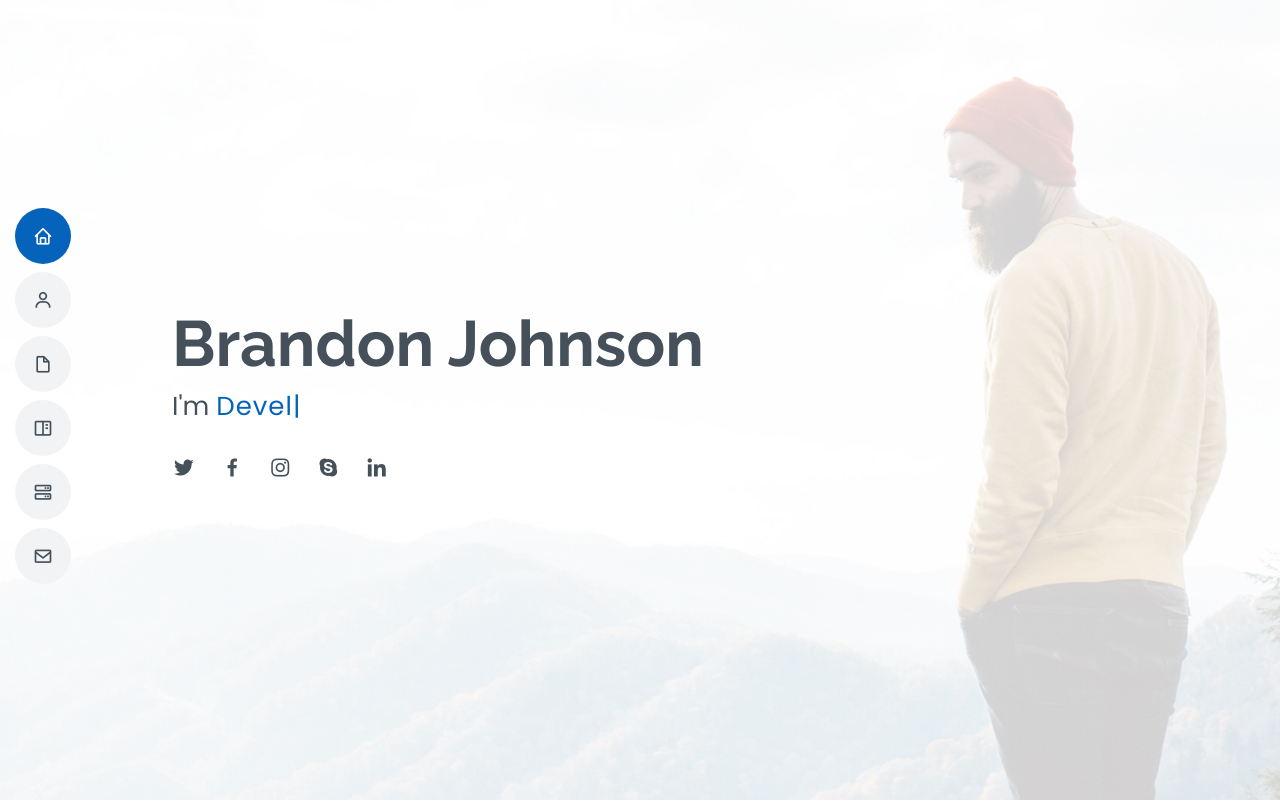
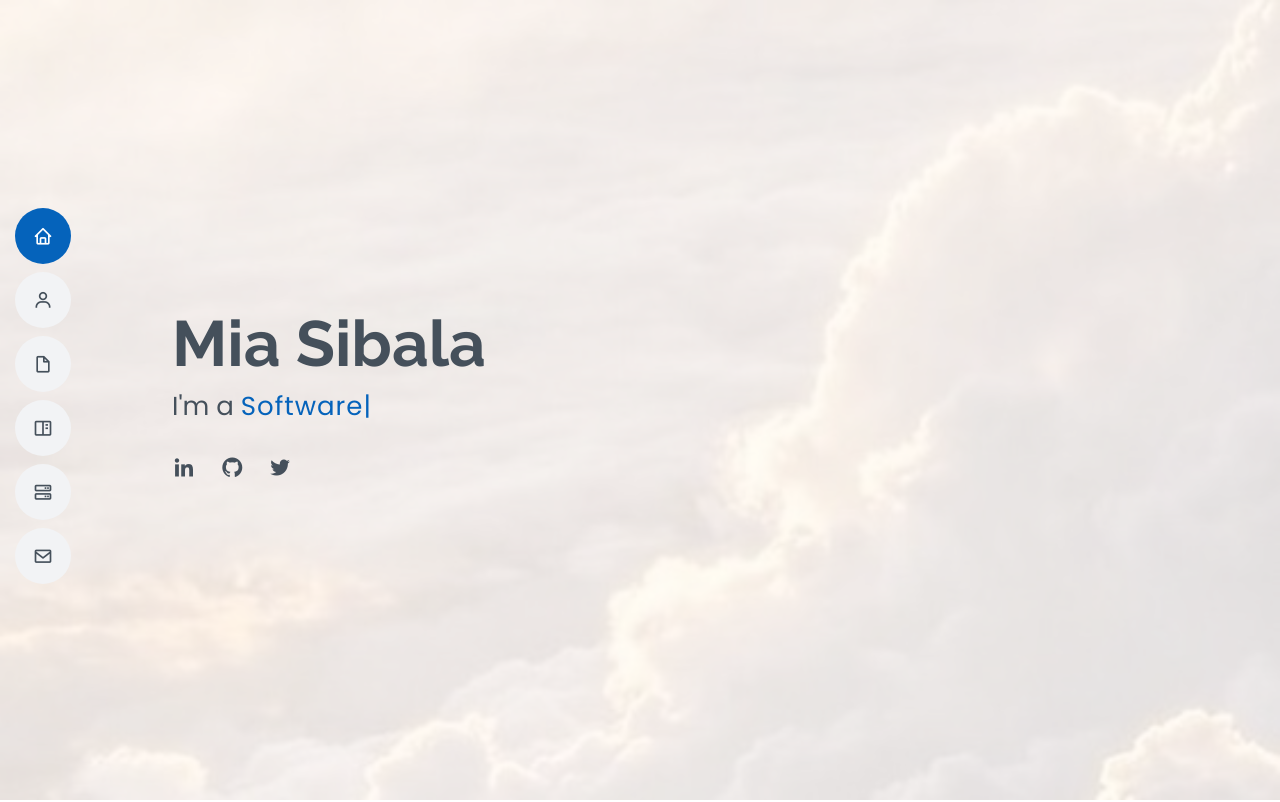
Before and after one commit to msibala/my-portfolio-course, a plain HTML site: page index.html in a window 1280 px wide. Shown: the top 802 px of the page. Drawn offline with nearby package versions, Linux system fonts and the light colour scheme.

Commit message:
fix favicon image & hero

```diff
--- a/assets/css/style.css
+++ b/assets/css/style.css
@@ -284,7 +284,7 @@ h6 {
 #hero {
   width: 100%;
   height: 100vh;
-  background: url("../img/hero-bg.jpg") top right no-repeat;
+  background: url("../img/bg.jpg") top right no-repeat;
   background-size: cover;
   position: relative;
 }
--- a/index.html
+++ b/index.html
@@ -5,12 +5,13 @@
   <meta charset="utf-8">
   <meta content="width=device-width, initial-scale=1.0" name="viewport">
 
-  <title>MyResume Bootstrap Template - Index</title>
+  <title>Mia Sibala</title>
+  <!-- why doesn't it change after i refresh it -->
   <meta content="" name="description">
   <meta content="" name="keywords">
 
   <!-- Favicons -->
-  <link href="assets/img/favicon.png" rel="icon">
+  <link href="assets/img/logo.png" rel="icon">
   <link href="assets/img/apple-touch-icon.png" rel="apple-touch-icon">
 
   <!-- Google Fonts -->
@@ -59,14 +60,12 @@
   <!-- ======= Hero Section ======= -->
   <section id="hero" class="d-flex flex-column justify-content-center">
     <div class="container" data-aos="zoom-in" data-aos-delay="100">
-      <h1>Brandon Johnson</h1>
-      <p>I'm <span class="typed" data-typed-items="Designer, Developer, Freelancer, Photographer"></span></p>
+      <h1>Mia Sibala</h1>
+      <p>I'm a <span class="typed" data-typed-items="Fullstack Developer, Software Engineer, Eth Global Hacker, Data Analyst"></span></p>
       <div class="social-links">
-        <a href="#" class="twitter"><i class="bx bxl-twitter"></i></a>
-        <a href="#" class="facebook"><i class="bx bxl-facebook"></i></a>
-        <a href="#" class="instagram"><i class="bx bxl-instagram"></i></a>
-        <a href="#" class="google-plus"><i class="bx bxl-skype"></i></a>
-        <a href="#" class="linkedin"><i class="bx bxl-linkedin"></i></a>
+        <a href="https://www.linkedin.com/in/miasibala/" target ="_blank" class="linkedin"><i class="bx bxl-linkedin"></i></a>
+        <a href="https://github.com/msibala" target ="_blank" class="github"><i class="bx bxl-github"></i></a>
+        <a href="https://twitter.com/mia__bala" target ="_blank" class="twitter"><i class="bx bxl-twitter"></i></a>
       </div>
     </div>
   </section><!-- End Hero -->
```
Also changed, not shown: assets/img/bg.jpg (added), assets/img/favicon.png (deleted), assets/img/hero-bg.jpg (deleted), assets/img/logo.png (added).
